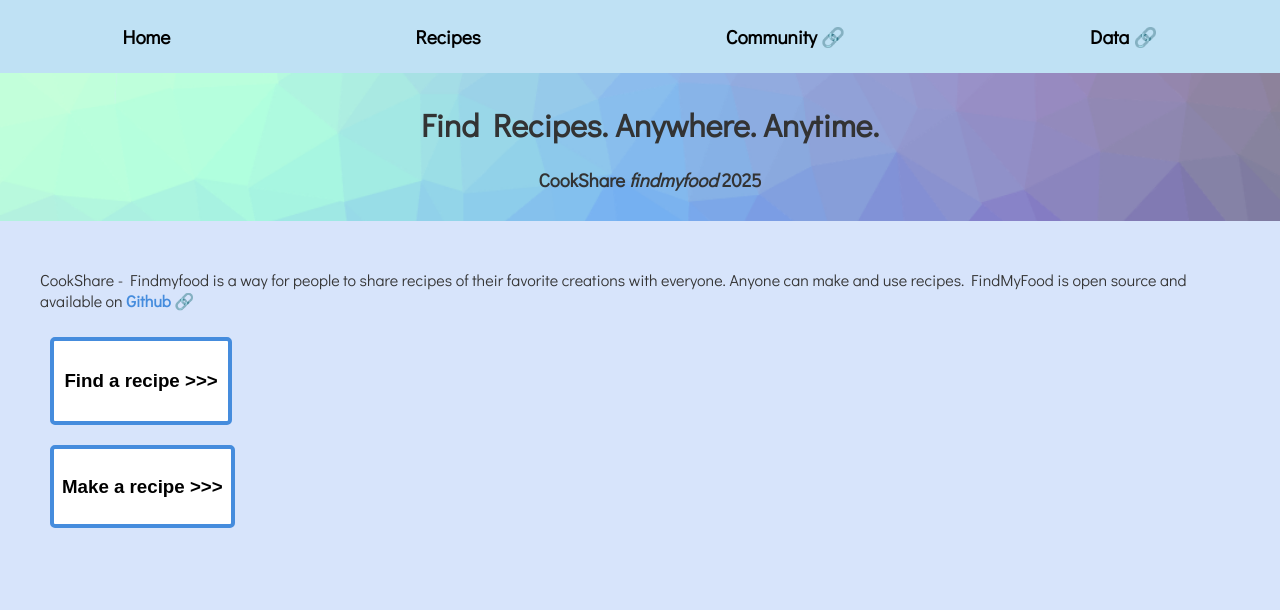
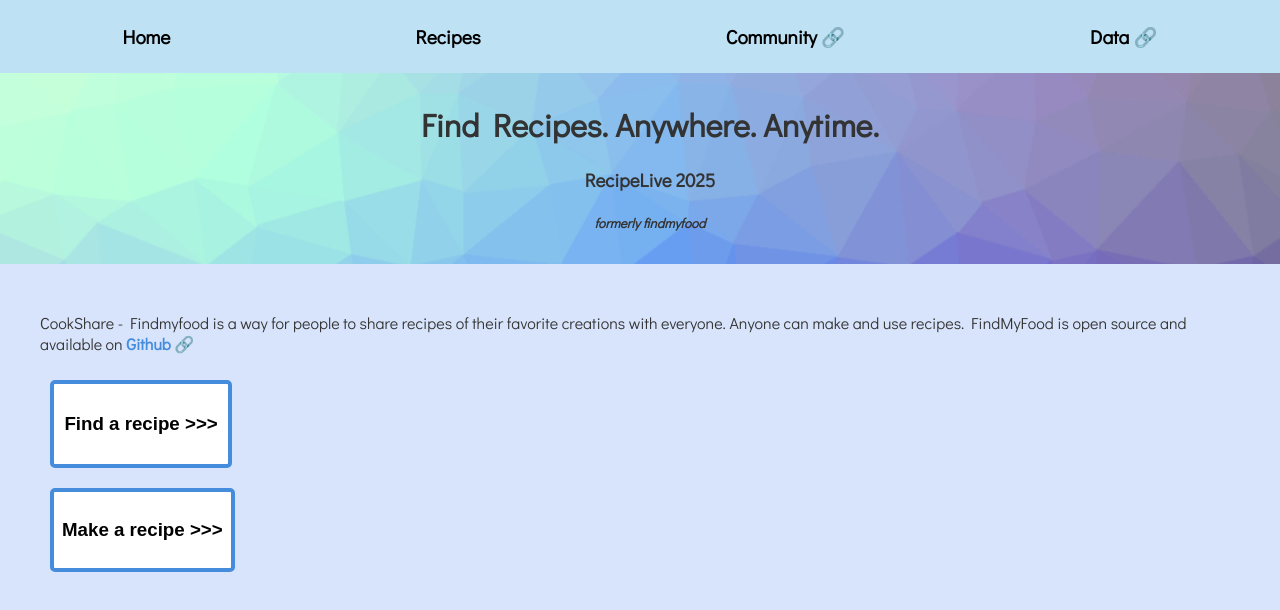
Before and after one commit to sharktide/recipeLive, a website: page index.html in a window 1280 px wide. Drawn offline with Linux system fonts and the light colour scheme.

Commit message:
update index for name change

```diff
--- a/index.html
+++ b/index.html
@@ -19,7 +19,8 @@
     </nav>
     <div class="intro">
         <h1>Find Recipes. Anywhere. Anytime.</h1>
-        <h3>CookShare <em>findmyfood</em> 2025</h3>
+        <h3>RecipeLive 2025</h3>
+        <h5><em>formerly findmyfood</em></h5>
     </div>
     <div class="container">
         <p>CookShare - Findmyfood is a way for people to share recipes of their favorite creations with everyone. Anyone can make and use recipes. FindMyFood is open source and available on <a href="https://github.com/sharktide/findmyfood" id="githublink"><b>Github 🔗</b></a></p>
```
